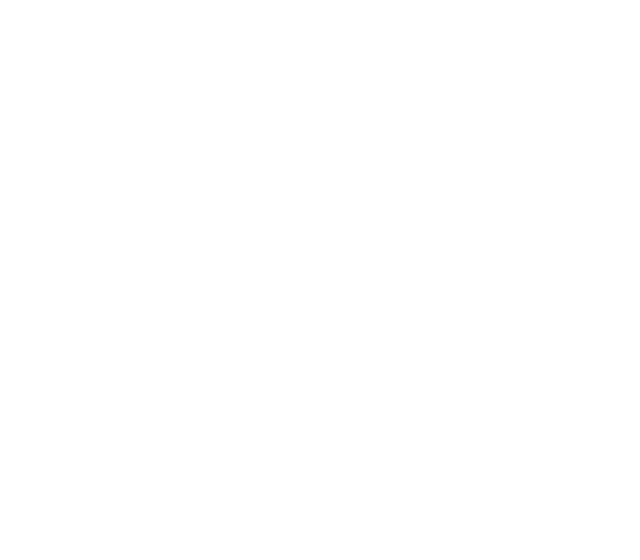
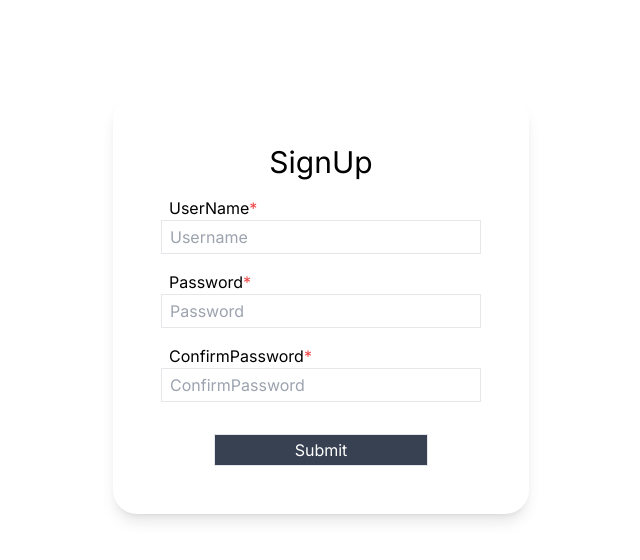
Before and after one commit to tzptzptzptzptzp/ex-nextjs-nestjs-session, a Next.js app in the folder frontend/: page / in a window 1280 px wide. Shown: the top 560 px of the page, without its empty margins (319-959 px from the left). Built offline with nearby package versions, Linux system fonts and the light colour scheme.

Commit message:
✨ Formの雛形を作成

```diff
--- a/frontend/src/app/page.tsx
+++ b/frontend/src/app/page.tsx
@@ -1,5 +1,9 @@
+import { SignUpContainer } from "@/components/organisms/SignUpContainer";
+
 export default function Home() {
   return (
-    <main className="flex flex-col items-center justify-between min-h-screen p-24"></main>
+    <main className="flex flex-col items-center justify-between min-h-screen p-24">
+      <SignUpContainer />
+    </main>
   );
 }
--- /dev/null
+++ b/frontend/src/components/organisms/SignUpContainer/index.tsx
@@ -0,0 +1,55 @@
+"use client";
+
+export const SignUpContainer = () => {
+  const handleSubmit = () => {
+    console.log("submit");
+  };
+  return (
+    <div className="p-12 rounded-3xl shadow-lg">
+      <h2 className="mb-4 text-3xl text-center">SignUp</h2>
+      <form className="flex flex-col gap-8" onSubmit={handleSubmit}>
+        <div className="flex flex-col gap-4">
+          <div datatype="username" className="flex flex-col">
+            <label className="ml-2" htmlFor="username">
+              UserName<span className="text-red-500">*</span>
+            </label>
+            <input
+              className="w-80 px-2 py-1 border"
+              id="username"
+              type="text"
+              placeholder="Username"
+            />
+          </div>
+          <div datatype="password" className="flex flex-col">
+            <label className="ml-2" htmlFor="password">
+              Password<span className="text-red-500">*</span>
+            </label>
+            <input
+              className="w-80 px-2 py-1 border"
+              id="password"
+              type="text"
+              placeholder="Password"
+            />
+          </div>
+          <div datatype="confirmPassword" className="flex flex-col">
+            <label className="ml-2" htmlFor="confirmPassword">
+              ConfirmPassword<span className="text-red-500">*</span>
+            </label>
+            <input
+              className="w-80 px-2 py-1 border"
+              id="confirmPassword"
+              type="text"
+              placeholder="ConfirmPassword"
+            />
+          </div>
+        </div>
+        <button
+          className="w-2/3 h-8 mx-auto border bg-gray-700 hover:bg-white text-white hover:text-gray-700 duration-300"
+          type="submit"
+        >
+          Submit
+        </button>
+      </form>
+    </div>
+  );
+};
```
